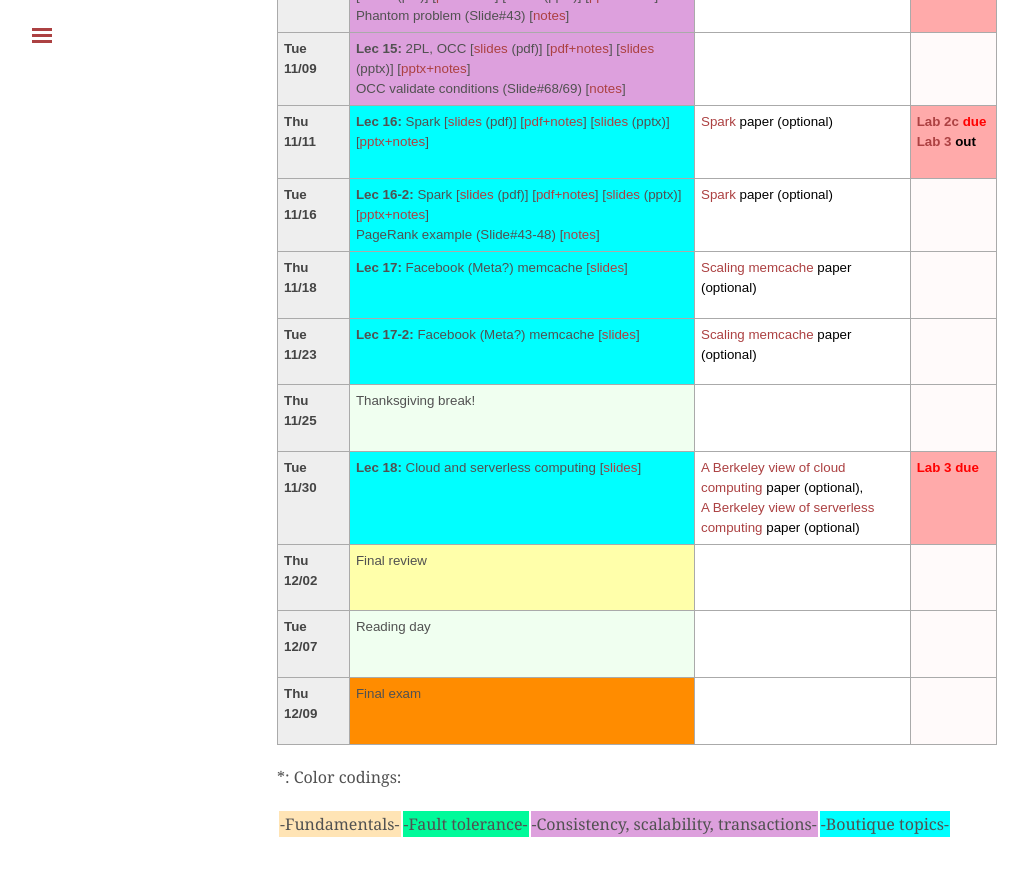
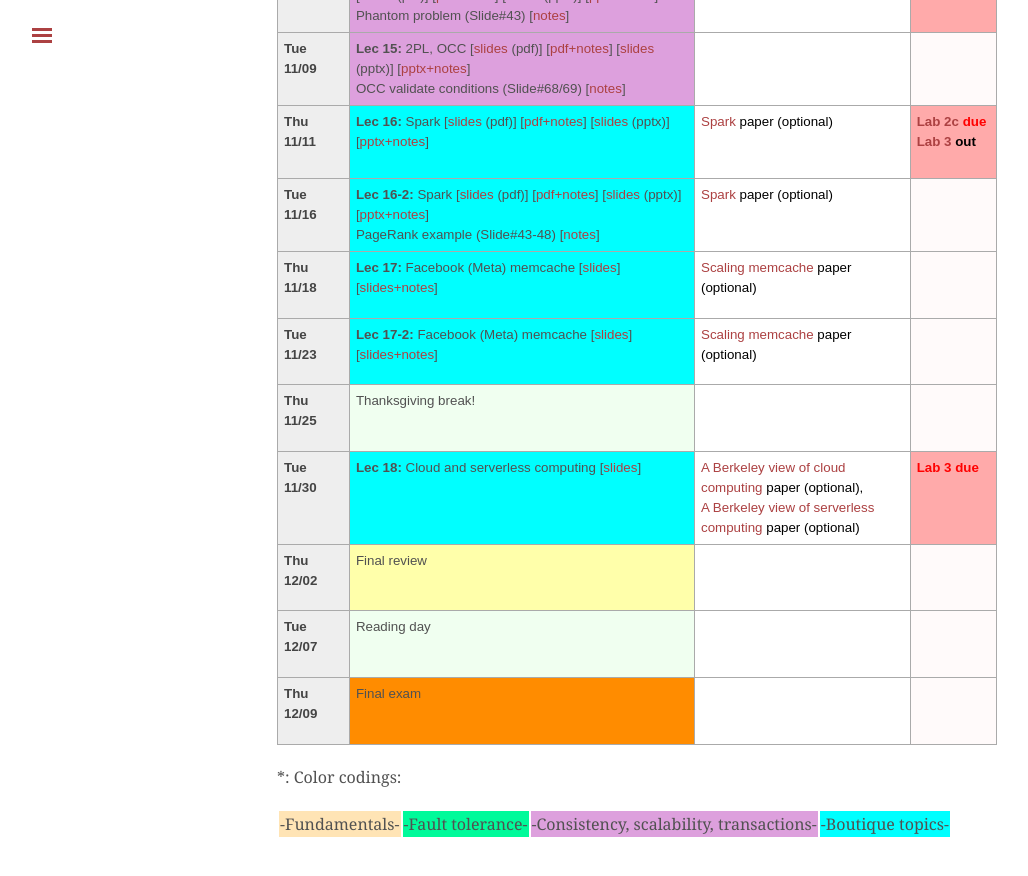
Before and after one commit to tddg/cs475-fall21, a Jekyll site: the page built from schedule.md, in a window 1280 px wide and 900 px high, scrolled down 1820 px. Shown: the top 876 px of the window, without its empty margins (3-1031 px from the left). Built offline with Jekyll 4.4.1, drawn with Linux system fonts in a browser that asks for light colours.

Commit message:
added lec 17 with notes

```diff
--- a/schedule.md
+++ b/schedule.md
@@ -460,8 +460,9 @@
 <tr> <!-- week of Nov 15 -->
   <td id="2021-11-18" class="date"><b>Thu 11/18</b></td>
   <td class="advanced">
-		<b>Lec 17:</b> Facebook (Meta?) memcache
+		<b>Lec 17:</b> Facebook (Meta) memcache
 		[<a href="./public/lecs/lec17-memcache.pdf">slides</a>]
+		[<a href="./public/lecs/lec17-memcache+notes.pdf">slides+notes</a>]
   </td>
   <td class="reading">
 		<a href="./public/papers/memcache_nsdi13.pdf">Scaling memcache</a> paper (optional)
@@ -473,8 +474,9 @@
 <tr> <!-- week of Nov 22 -->
   <td id="2021-11-23" class="date"><b>Tue 11/23</b></td>
   <td class="advanced">
-		<b>Lec 17-2:</b> Facebook (Meta?) memcache
+		<b>Lec 17-2:</b> Facebook (Meta) memcache
 		[<a href="./public/lecs/lec17-memcache.pdf">slides</a>]
+		[<a href="./public/lecs/lec17-memcache+notes.pdf">slides+notes</a>]
   </td>
   <td class="reading">
 		<a href="./public/papers/memcache_nsdi13.pdf">Scaling memcache</a> paper (optional)
```
Also changed, not shown: 1 other file.
